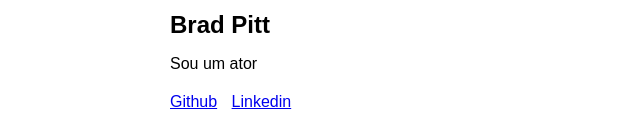
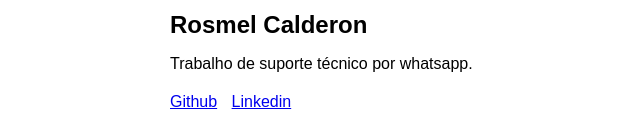
Before and after one commit to rosmelcalderon/toti-aula-git, a plain HTML site: page index.html in a window 1280 px wide. Shown: the part 181-304 px from the top of the page, without its empty margins (170-810 px from the left). Drawn offline with Linux system fonts and the light colour scheme.

Commit message:
Update index.html
Atualização de nome e foto

```diff
--- a/index.html
+++ b/index.html
@@ -44,9 +44,9 @@
 </head>
 <body>
     <div class="container">
-        <img class="profile-image" src="https://st2.depositphotos.com/1814084/5204/i/600/depositphotos_52047073-stock-photo-brad-pitt.jpg" alt="Minha Foto Pessoal">
-        <h1 class="name">Brad Pitt</h1>
-        <p class="description">Sou um ator</p>
+        <img class="profile-image" src="https://media.licdn.com/dms/image/C4E03AQGHZZjzyV_z9A/profile-displayphoto-shrink_800_800/0/1596655274914?e=1691625600&v=beta&t=PAUJ_myC0ZaYjnnBcnx471pFrIlpFFAaL8hrn9E225c" alt="Minha Foto Pessoal">
+        <h1 class="name">Rosmel Calderon</h1>
+        <p class="description">Trabalho de suporte técnico por whatsapp.</p>
 
         <div class="social-links">
             <a href="https://github.com/seu_usuario_do_GitHub"> Github</a>
```
